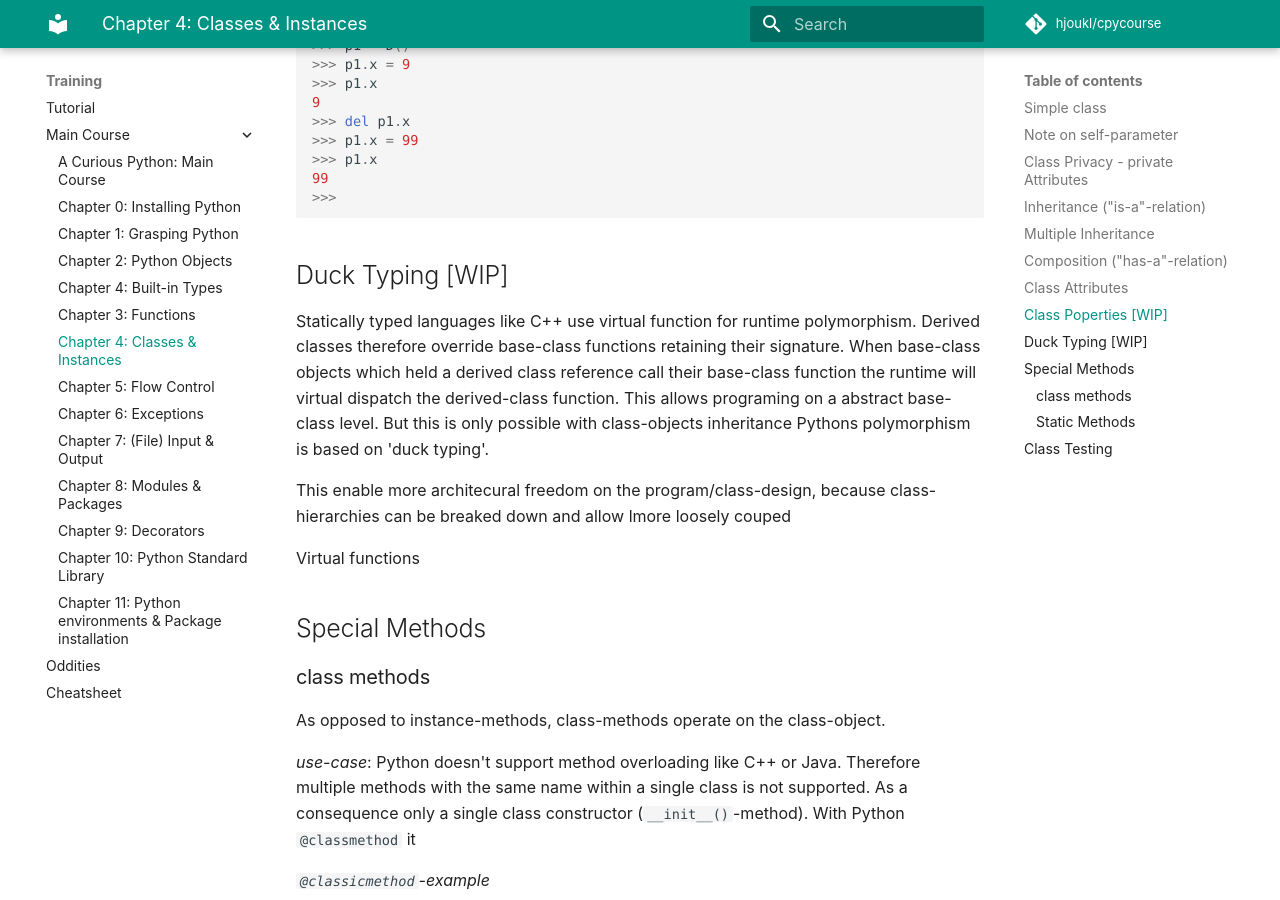
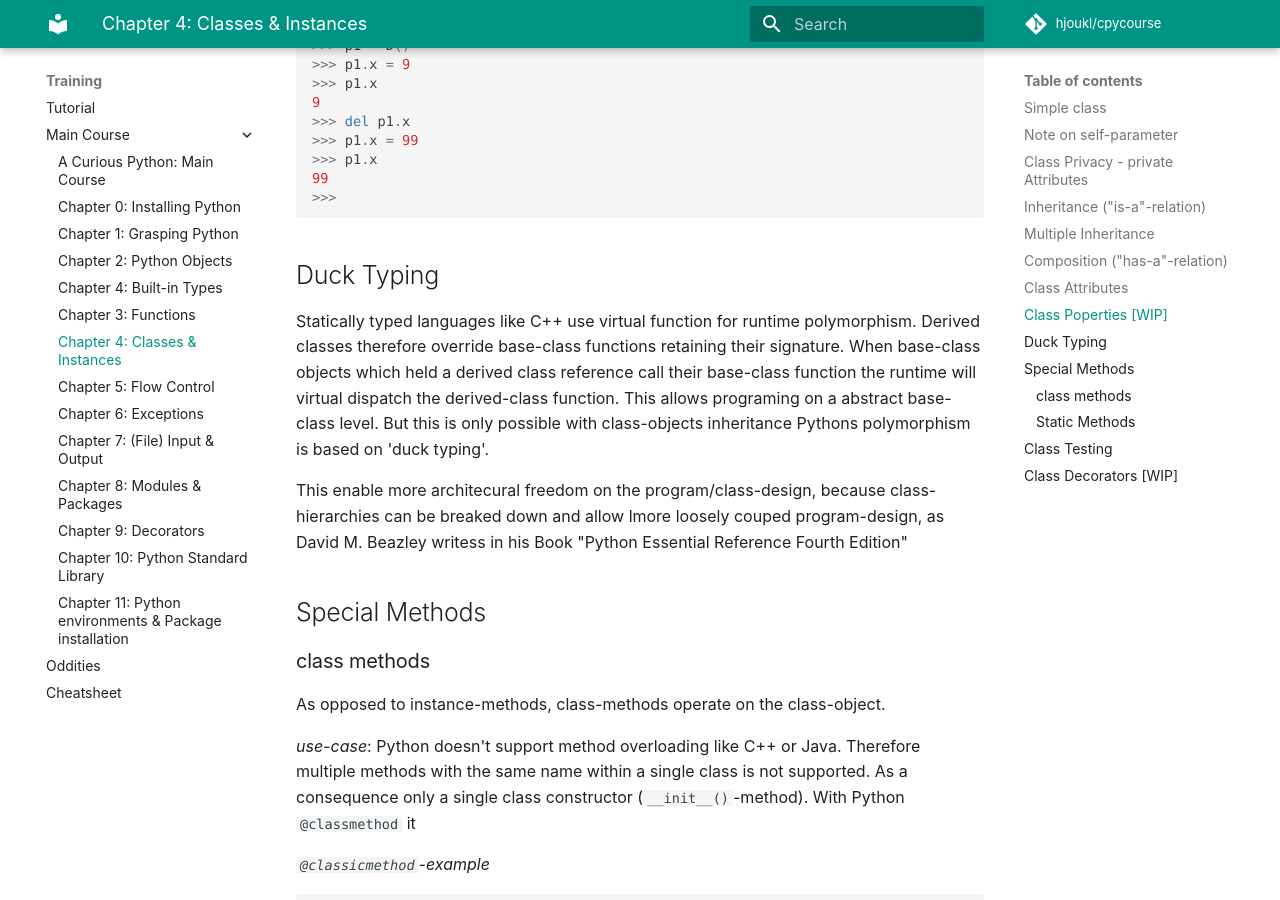
Before and after one commit to rkluger68/cpycourse, an MkDocs documentation site: the page built from docs/training/main-course/classes-instances.md, in a window 1280 px wide and 900 px high, scrolled down 7530 px. Built offline with MkDocs 1.6.1 and Material for MkDocs 9.7.7, drawn with Linux system fonts in a browser that asks for light colours; comment, search, counter and statistics services are not loaded; some of the changed text lies outside the part shown.

Commit message:
Update classes-instances.md
Next step

````diff
--- a/docs/training/main-course/classes-instances.md
+++ b/docs/training/main-course/classes-instances.md
@@ -345,15 +345,13 @@ usage
 >>>
 ```
 
-## Duck Typing [WIP]
+## Duck Typing
 
 Statically typed languages like C++ use virtual function for runtime polymorphism. Derived classes therefore override base-class functions retaining their signature. When base-class objects which held a derived class reference call their base-class function the runtime will virtual dispatch the derived-class function.
 This allows programing on a abstract base-class level. But this is only possible with class-objects inheritance
 Pythons polymorphism is based on 'duck typing'.
 
-This enable more architecural freedom on the program/class-design, because class-hierarchies can be breaked down and allow lmore loosely couped
-
-Virtual functions
+This enable more architecural freedom on the program/class-design, because class-hierarchies can be breaked down and allow lmore loosely couped program-design, as David M. Beazley writess in his Book "Python Essential Reference Fourth Edition"
 
 
 ## Special Methods
@@ -441,3 +439,6 @@ True
 False
 
 ```
+
+
+## Class Decorators [WIP]
````
